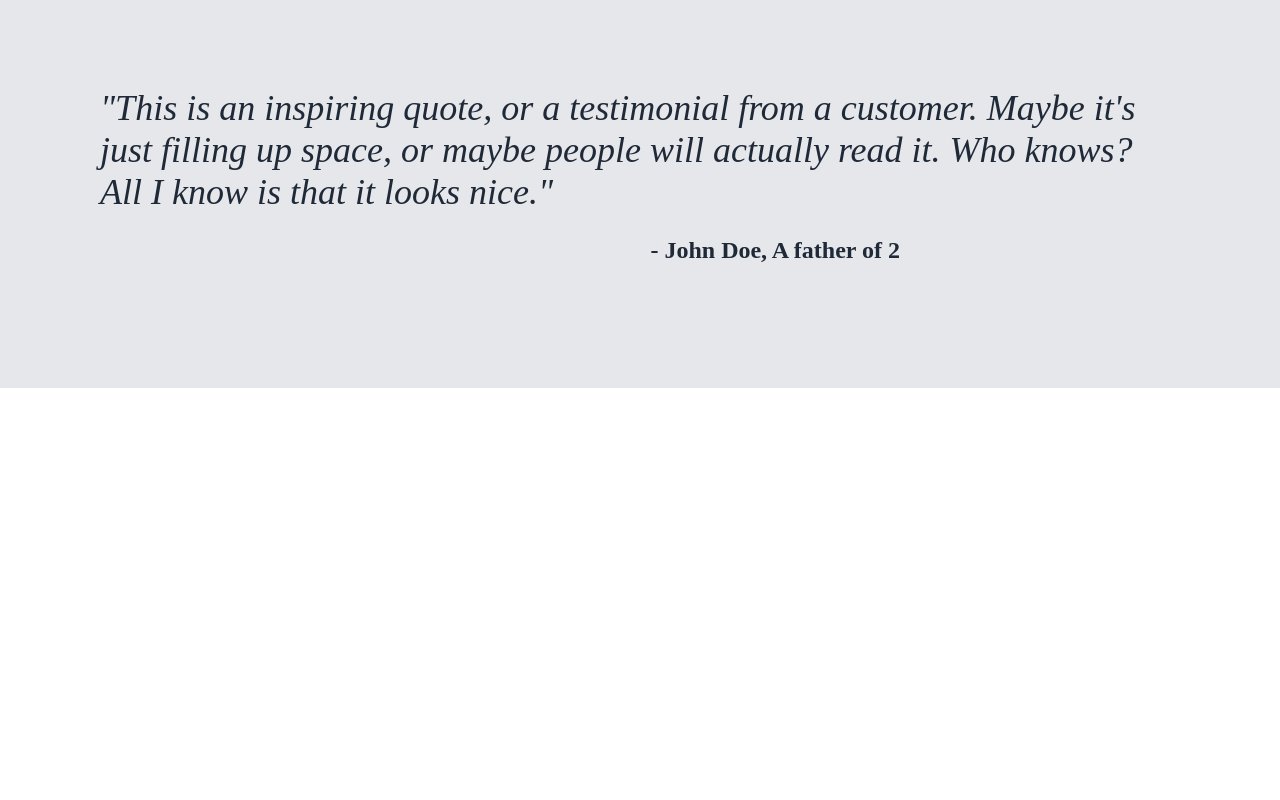
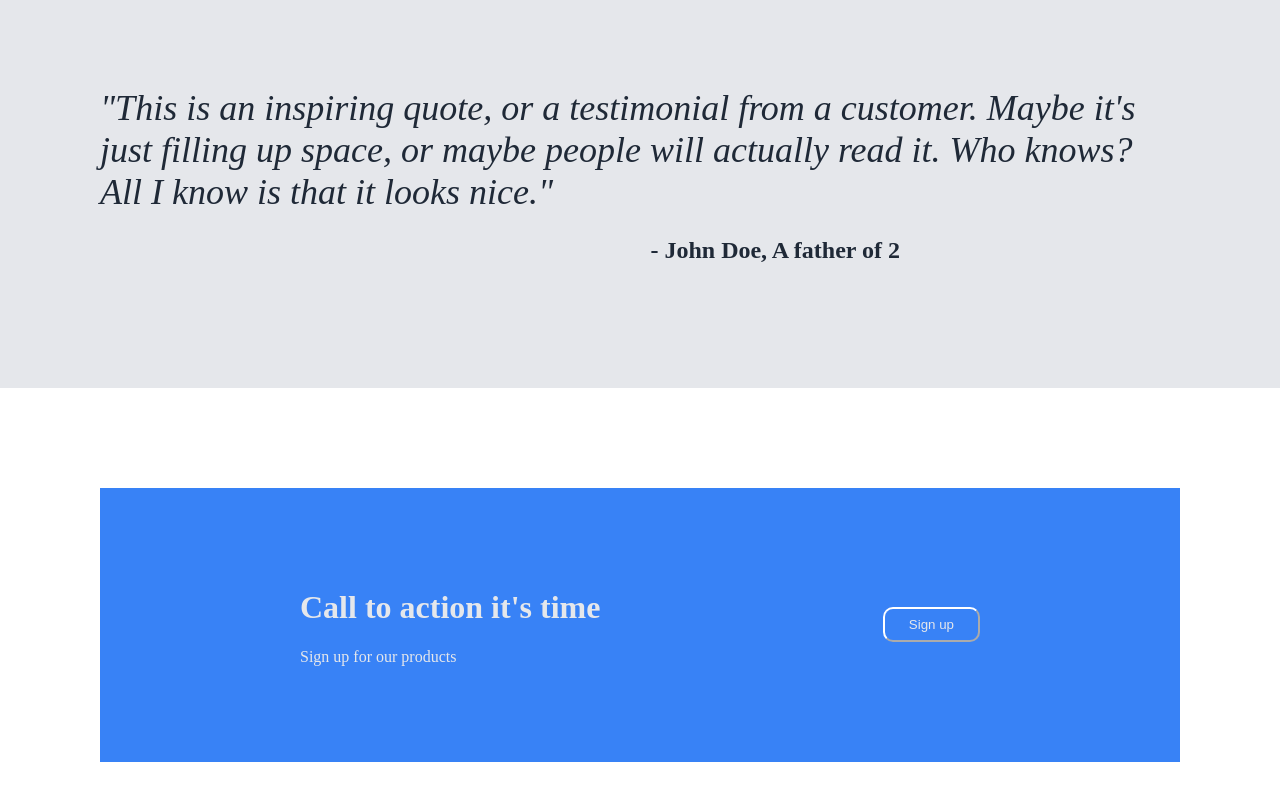
Before and after one commit to waliksa/odin_landingPage, a plain HTML site: page index.html in a window 1280 px wide. Shown: the part 731-1531 px from the top of the page. Before the commit the page ends 1119 px from the top, so only its background shows below. Drawn offline with Linux system fonts and the light colour scheme.

Commit message:
finishing forth section

```diff
--- a/index.html
+++ b/index.html
@@ -62,7 +62,15 @@
             <p>- John Doe, A father of 2</p>
         </div>
     </div>
-    <div class="forth-section"></div>
+    <div class="forth-section">
+        <div class="call-to-action">
+            <div class="text">
+                <h1>Call to action it's time</h1>
+                <p>Sign up for our products</p>
+            </div>
+            <button class="sign-up">Sign up</button>
+        </div>
+    </div>
     <div class="footer"></div>
 </body>
 </html>
--- a/style.css
+++ b/style.css
@@ -68,3 +68,35 @@ a{
     font-weight: 900;
     color: #1F2937;
 }
+
+/*forth section*/
+.forth-section {
+    display: flex;
+    justify-content: center;
+    padding: 100px;
+
+}
+
+.call-to-action {
+    display: flex;
+    flex: 1;
+    align-items: center;
+    justify-content: center;
+    padding: 80px 200px 80px;
+    color: #e5e7eb;
+    background-color: #3882f6;
+
+}
+
+.call-to-action .text {
+    margin-right: auto;
+}
+
+.sign-up {
+    background-color: #3882f6;
+    color: #E5E7EB;
+    border-color: white;
+    border-radius: 10px;
+    flex-shrink: 0;
+    padding: 8px 24px 8px;
+}
```
